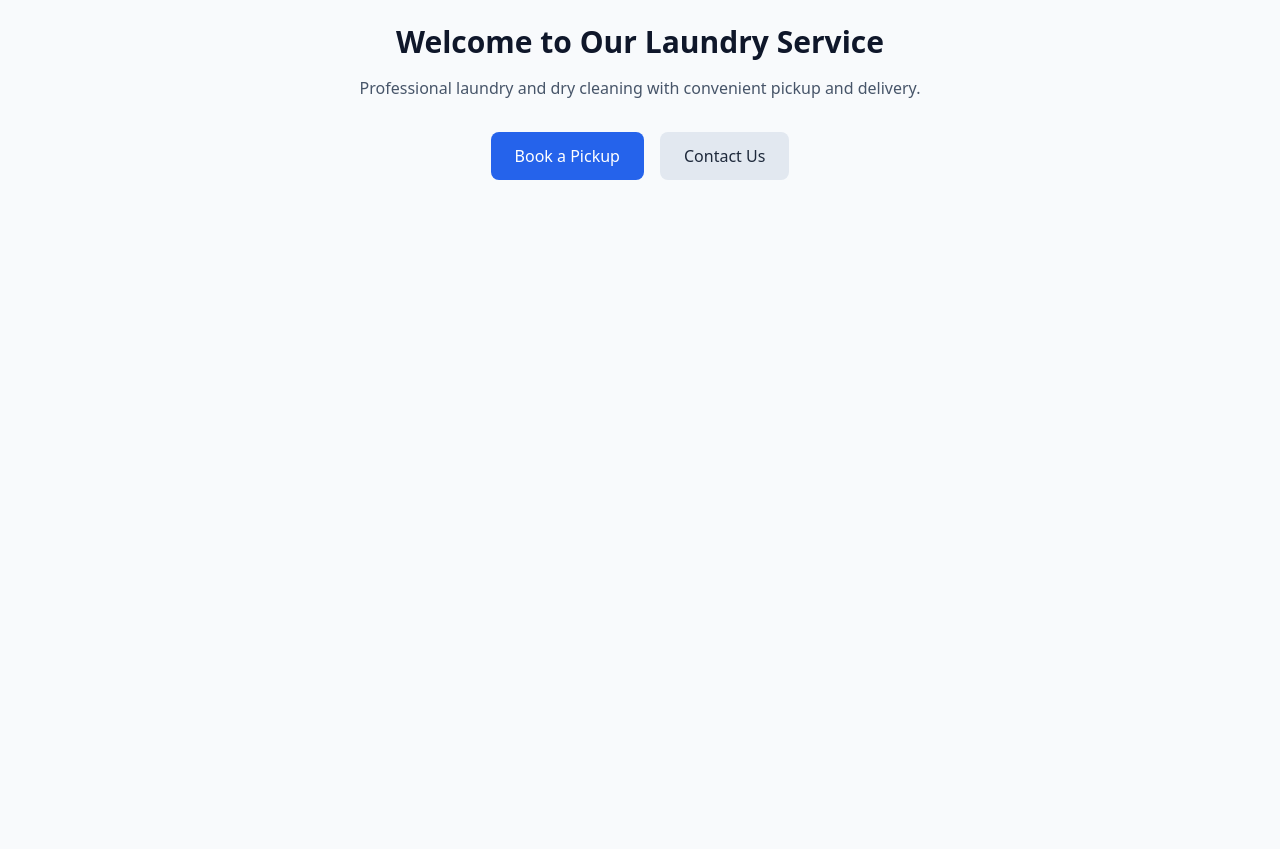
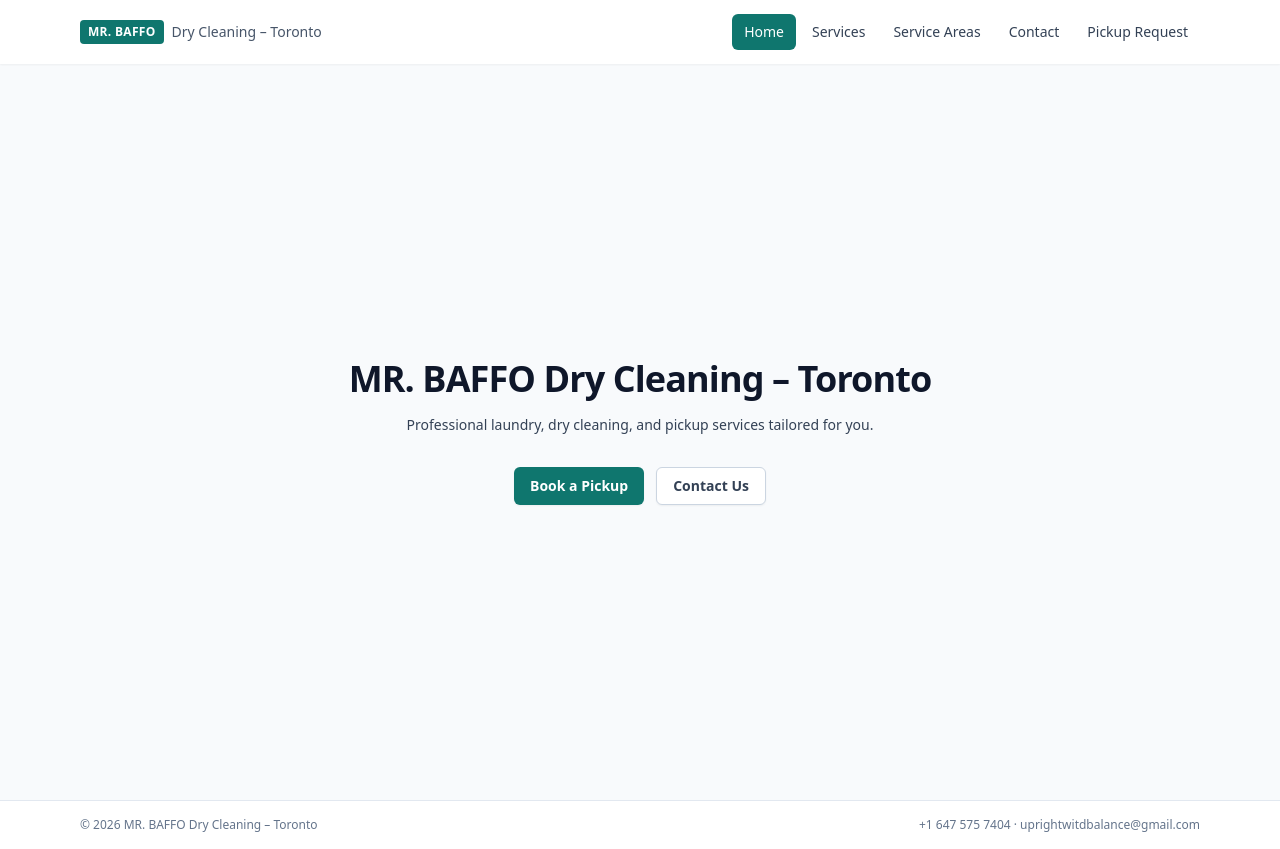
Before and after one commit to Uprightbalance/production-aws-cloud-native-app, a React (Vite) app in the folder mrbaffo-frontend/: page / in a window 1280 px wide. Before the commit the page ends 800 px from the top, so only its background shows below. Built offline with nearby package versions, Linux system fonts and the light colour scheme; no server answers.

Commit message:
deployment run

```diff
--- a/mrbaffo-frontend/src/pages/Areas.jsx
+++ b/mrbaffo-frontend/src/pages/Areas.jsx
@@ -1,61 +1,61 @@
 import { useEffect, useState } from "react";
-import { fetchAreas } from "../services/business";
+import MainLayout from "../layouts/MainLayout";
+import { fetchAreas } from "../api/client";
 
 export default function Areas() {
   const [areas, setAreas] = useState([]);
-  const [error, setError] = useState(null);
+  const [loading, setLoading] = useState(true);
+  const [error, setError] = useState("");
 
   useEffect(() => {
     let mounted = true;
-
     const loadAreas = async () => {
       try {
-        const response = await fetchAreas();
-        const data = response?.data || [];
-
+        const { data } = await fetchAreas();
         if (mounted) {
           setAreas(Array.isArray(data) ? data : []);
         }
       } catch (err) {
-        if (mounted) {
-          setError(err.message || "Failed to load areas");
-        }
+        if (mounted) setError(err.message || "Failed to load areas.");
+      } finally {
+        if (mounted) setLoading(false);
       }
     };
-
     loadAreas();
-
     return () => {
       mounted = false;
     };
   }, []);
 
-  if (error) {
-    return (
-      <div className="p-6 text-red-600">
-        Error loading areas: {error}
+  return (
+    <MainLayout>
+      <div className="space-y-4">
+        <h1 className="text-2xl font-semibold tracking-tight text-slate-900">
+          Service Areas
+        </h1>
+
+        {loading && <p className="text-sm text-slate-500">Loading service areas…</p>}
+        {error && <p className="text-sm text-red-600">{error}</p>}
+
+        {!loading && !error && (
+          <ul className="grid gap-3 sm:grid-cols-2">
+            {areas.length > 0 ? (
+              areas.map((area) => (
+                <li
+                  key={area}
+                  className="rounded-lg bg-white p-4 text-sm text-slate-800 shadow-sm"
+                >
+                  {area}
+                </li>
+              ))
+            ) : (
+              <li className="text-sm text-slate-500">
+                No areas available at the moment.
+              </li>
+            )}
+          </ul>
+        )}
       </div>
-    );
-  }
-
-  return (
-    <div className="mx-auto max-w-5xl p-6">
-      <h1 className="text-2xl font-bold mb-6">Service Areas</h1>
-
-      <ul className="grid gap-4 sm:grid-cols-2">
-        {areas.map((area) => (
-          <li
-            key={area.name}
-            className="rounded-lg bg-white p-4 shadow"
-          >
-            <h2 className="font-semibold">{area.name}</h2>
-
-            <p className="text-sm text-slate-600 mt-1">
-              {area.description}
-            </p>
-          </li>
-        ))}
-      </ul>
-    </div>
+    </MainLayout>
   );
 }
--- a/mrbaffo-frontend/src/pages/Home.jsx
+++ b/mrbaffo-frontend/src/pages/Home.jsx
@@ -1,42 +1,31 @@
+import MainLayout from "../layouts/MainLayout";
+import Button from "../components/Button";
 import { useNavigate } from "react-router-dom";
 
 export default function Home() {
   const navigate = useNavigate();
 
-  const goToPickup = () => {
-    navigate("/pickup");
-  };
+  return (
+    <MainLayout>
+      <div className="flex flex-1 flex-col justify-center gap-8">
+        <section className="space-y-4 text-center">
+          <h1 className="text-3xl font-bold tracking-tight text-slate-900 sm:text-4xl">
+            MR. BAFFO Dry Cleaning – Toronto
+          </h1>
+          <p className="max-w-2xl mx-auto text-sm text-slate-700">
+            Professional laundry, dry cleaning, and pickup services tailored for you.
+          </p>
+        </section>
 
-  const goToContact = () => {
-    navigate("/contact");
-  };
-
-  return (
-    <div className="mx-auto max-w-5xl p-6 text-center">
-      <h1 className="text-3xl font-bold text-slate-900">
-        Welcome to Our Laundry Service
-      </h1>
-
-      <p className="mt-4 text-slate-600">
-        Professional laundry and dry cleaning with
-        convenient pickup and delivery.
-      </p>
-
-      <div className="mt-8 flex justify-center gap-4">
-        <button
-          onClick={goToPickup}
-          className="rounded-lg bg-blue-600 px-6 py-3 text-white font-medium hover:bg-blue-700"
-        >
-          Book a Pickup
-        </button>
-
-        <button
-          onClick={goToContact}
-          className="rounded-lg bg-slate-200 px-6 py-3 text-slate-800 font-medium hover:bg-slate-300"
-        >
-          Contact Us
-        </button>
+        <section className="flex justify-center gap-3">
+          <Button variant="primary" onClick={() => navigate("/pickup")}>
+            Book a Pickup
+          </Button>
+          <Button variant="secondary" onClick={() => navigate("/contact")}>
+            Contact Us
+          </Button>
+        </section>
       </div>
-    </div>
+    </MainLayout>
   );
 }
--- a/mrbaffo-frontend/src/pages/Services.jsx
+++ b/mrbaffo-frontend/src/pages/Services.jsx
@@ -1,61 +1,61 @@
 import { useEffect, useState } from "react";
-import { fetchServices } from "../services/business";
+import MainLayout from "../layouts/MainLayout";
+import { fetchServices } from "../api/client";
 
 export default function Services() {
   const [services, setServices] = useState([]);
-  const [error, setError] = useState(null);
+  const [loading, setLoading] = useState(true);
+  const [error, setError] = useState("");
 
   useEffect(() => {
     let mounted = true;
-
     const loadServices = async () => {
       try {
-        const response = await fetchServices();
-        const data = response?.data || [];
-
+        const { data } = await fetchServices();
         if (mounted) {
           setServices(Array.isArray(data) ? data : []);
         }
       } catch (err) {
-        if (mounted) {
-          setError(err.message || "Failed to load services");
-        }
+        if (mounted) setError(err.message || "Failed to load services.");
+      } finally {
+        if (mounted) setLoading(false);
       }
     };
-
     loadServices();
-
     return () => {
       mounted = false;
     };
   }, []);
 
-  if (error) {
-    return (
-      <div className="p-6 text-red-600">
-        Error loading services: {error}
+  return (
+    <MainLayout>
+      <div className="space-y-4">
+        <h1 className="text-2xl font-semibold tracking-tight text-slate-900">
+          Services
+        </h1>
+
+        {loading && <p className="text-sm text-slate-500">Loading services…</p>}
+        {error && <p className="text-sm text-red-600">{error}</p>}
+
+        {!loading && !error && (
+          <ul className="grid gap-3 sm:grid-cols-2">
+            {services.length > 0 ? (
+              services.map((service) => (
+                <li
+                  key={service}
+                  className="rounded-lg bg-white p-4 text-sm text-slate-800 shadow-sm"
+                >
+                  {service}
+                </li>
+              ))
+            ) : (
+              <li className="text-sm text-slate-500">
+                No services available at the moment.
+              </li>
+            )}
+          </ul>
+        )}
       </div>
-    );
-  }
-
-  return (
-    <div className="mx-auto max-w-5xl p-6">
-      <h1 className="text-2xl font-bold mb-6">Our Services</h1>
-
-      <ul className="grid gap-4 sm:grid-cols-2">
-        {services.map((service) => (
-          <li
-            key={service.name}
-            className="rounded-lg bg-white p-4 shadow"
-          >
-            <h2 className="font-semibold">{service.name}</h2>
-
-            <p className="text-sm text-slate-600 mt-1">
-              {service.description}
-            </p>
-          </li>
-        ))}
-      </ul>
-    </div>
+    </MainLayout>
   );
 }
```
